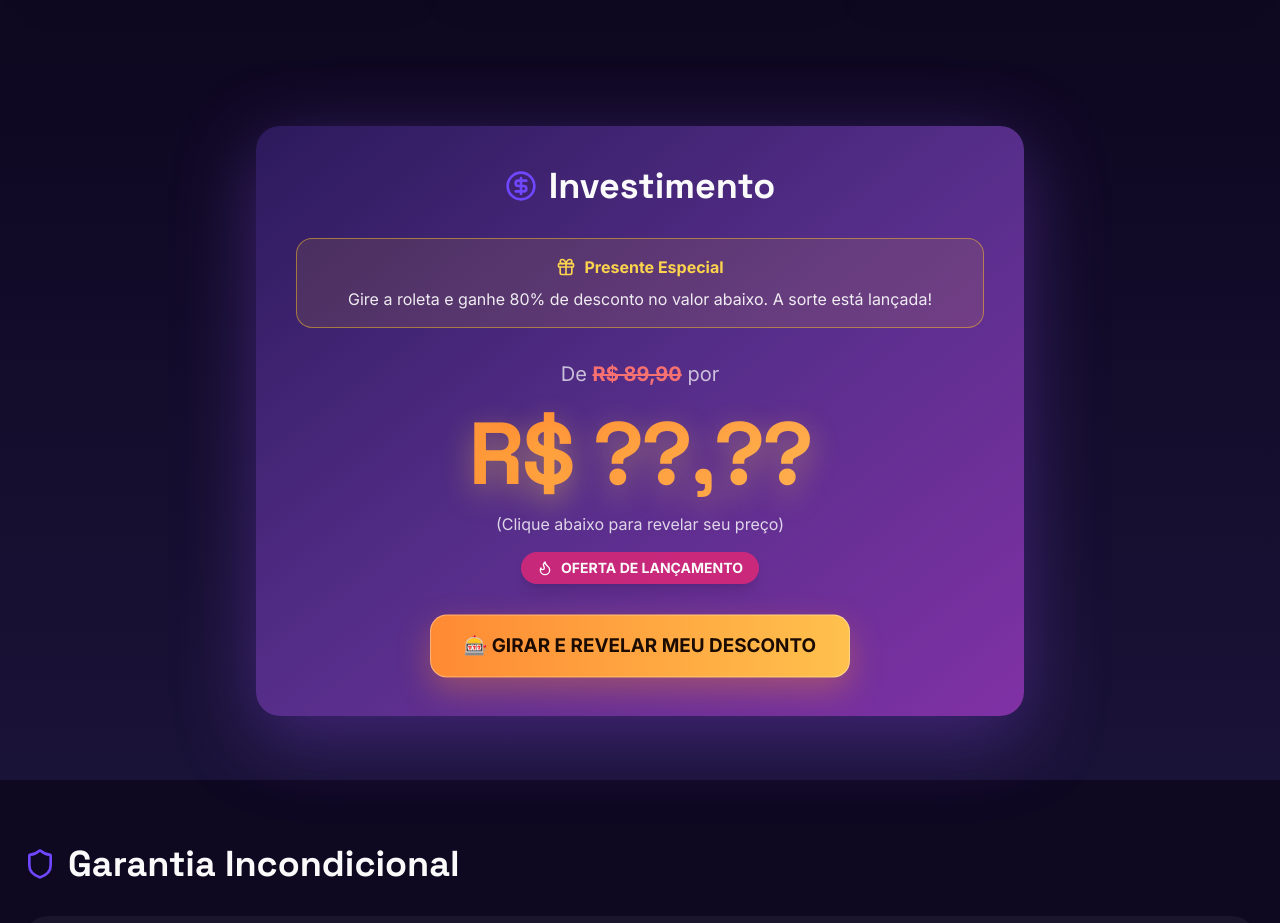
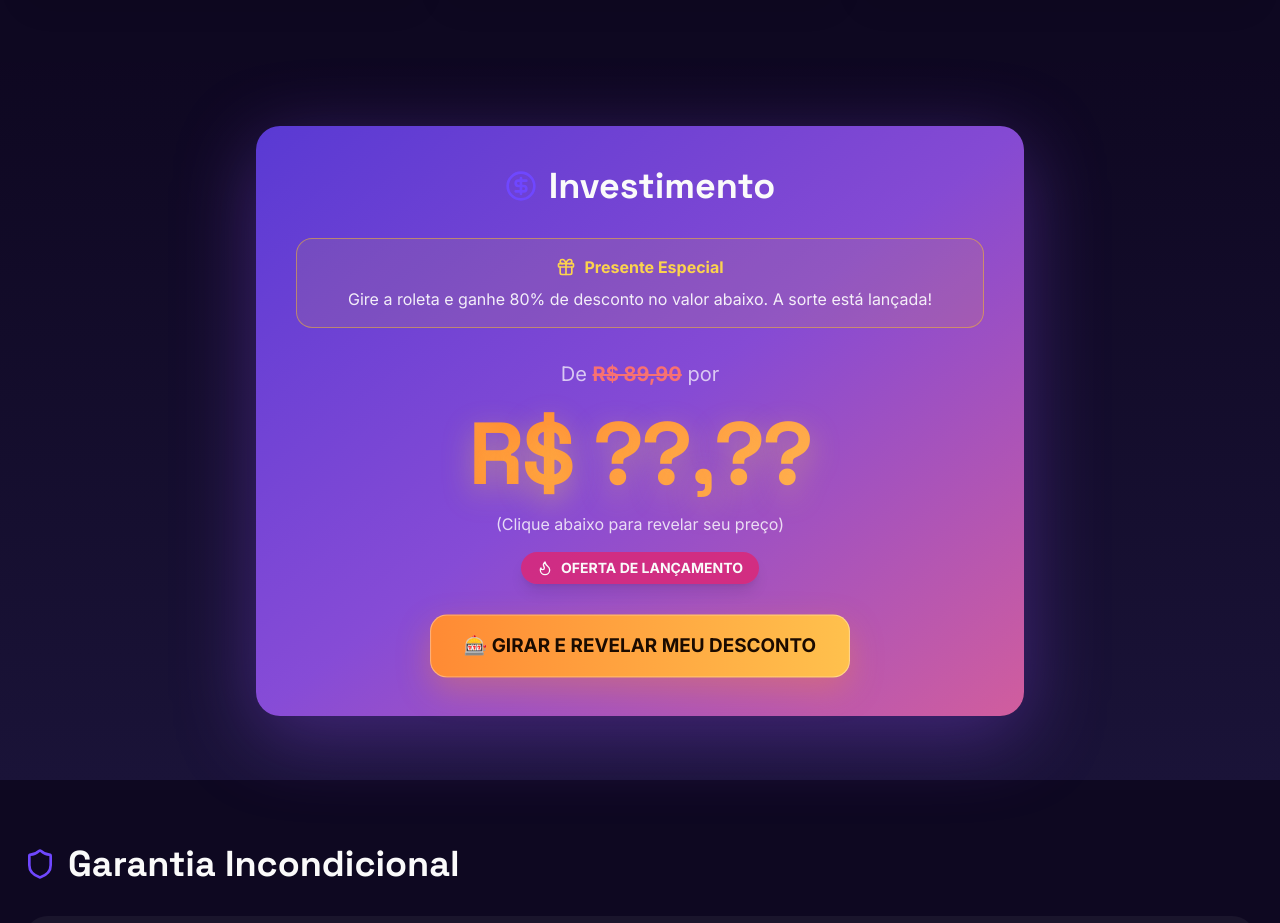
Before and after one commit to leosabbadin/lpenem-roleta, a Next.js app: page / in a window 1280 px wide. Shown: the part 4329-5252 px from the top of the page. Built offline with nearby package versions, Linux system fonts and the light colour scheme.

Commit message:
não mudou o texto

```diff
--- a/src/components/landing/investment-section.tsx
+++ b/src/components/landing/investment-section.tsx
@@ -1,7 +1,7 @@
 
 'use client';
 
-import { CircleDollarSign, Flame, Gift } from 'lucide-react';
+import { CircleDollarSign, Flame, Gift, TicketPercent } from 'lucide-react';
 import { CtaButton } from './cta-button';
 import { Highlight } from './highlight';
 import { SectionTitle } from './section-title';
@@ -16,7 +16,7 @@ export function InvestmentSection() {
       <div className="absolute inset-0 -z-10 bg-gradient-to-b from-background to-[#1a1338]" />
 
       <div className="mx-auto max-w-7xl px-6 py-16">
-        <div className="mx-auto max-w-3xl rounded-3xl bg-gradient-to-br from-[#2c1a5c] via-[#562E8A] to-[#8031a5] p-10 text-center shadow-[0_20px_80px_rgba(150,80,255,.35)]">
+        <div className="mx-auto max-w-3xl rounded-3xl bg-gradient-to-br from-[#6c46ff]/80 via-[#a25aff]/80 to-[#ff70b7]/80 p-6 text-center shadow-[0_20px_80px_rgba(150,80,255,.35)] md:p-10">
           <SectionTitle>
             <div className="flex items-center justify-center gap-3">
               <CircleDollarSign className="size-8 text-primary" /> Investimento
@@ -45,7 +45,7 @@ export function InvestmentSection() {
             className="font-headline text-[56px] font-extrabold tracking-tight sm:text-[72px] md:text-[88px]"
             style={{ textShadow: '0 10px 30px rgba(252, 211, 77, 0.4)' }}
           >
-            <Highlight>R$ ??,??</Highlight>
+            <Highlight isInvestmentHighlight>R$ ??,??</Highlight>
           </div>
           <div className="-mt-2 text-white/80">
             (Clique abaixo para revelar seu preço)
```
